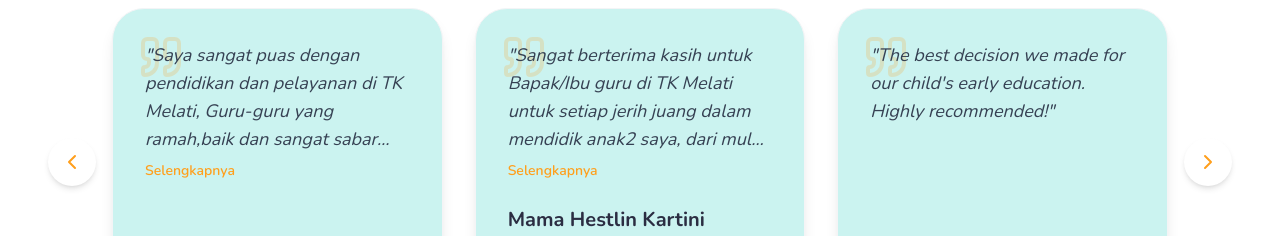
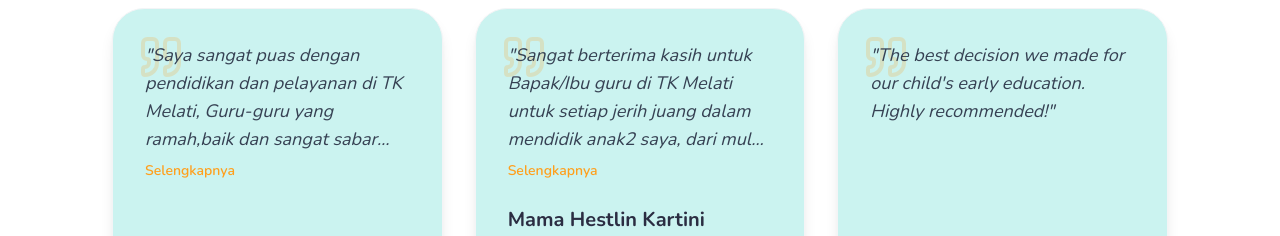
Before and after one commit to edooktarifa/tk_melati, a React (Vite) app: page / in a window 1280 px wide. Shown: the part 3480-3716 px from the top of the page. Built offline with nearby package versions, Linux system fonts and the light colour scheme.

Commit message:
fixing scroll for mobile

```diff
--- a/src/components/TeacherProfiles.jsx
+++ b/src/components/TeacherProfiles.jsx
@@ -67,7 +67,7 @@ const TeacherProfiles = () => {
 
                 <div className="relative max-w-4xl mx-auto">
                     <div className="flex justify-center items-center">
-                        <button onClick={prevSlide} className="absolute left-0 z-10 p-2 bg-white dark:bg-gray-800 rounded-full shadow-lg hover:bg-gray-100 dark:hover:bg-gray-700 hidden md:block text-gray-600 dark:text-gray-300">
+                        <button onClick={prevSlide} className="absolute left-0 z-10 p-2 bg-white dark:bg-gray-800 rounded-full shadow-lg hover:bg-gray-100 dark:hover:bg-gray-700 text-gray-600 dark:text-gray-300">
                             <ChevronLeft size={32} />
                         </button>
 
@@ -98,7 +98,7 @@ const TeacherProfiles = () => {
                             </AnimatePresence>
                         </div>
 
-                        <button onClick={nextSlide} className="absolute right-0 z-10 p-2 bg-white dark:bg-gray-800 rounded-full shadow-lg hover:bg-gray-100 dark:hover:bg-gray-700 hidden md:block text-gray-600 dark:text-gray-300">
+                        <button onClick={nextSlide} className="absolute right-0 z-10 p-2 bg-white dark:bg-gray-800 rounded-full shadow-lg hover:bg-gray-100 dark:hover:bg-gray-700 text-gray-600 dark:text-gray-300">
                             <ChevronRight size={32} />
                         </button>
                     </div>
--- a/src/components/Testimonials.jsx
+++ b/src/components/Testimonials.jsx
@@ -123,7 +123,7 @@ const Testimonials = () => {
 
                 <div className="relative">
                     {/* Carousel Content */}
-                    <div className="overflow-hidden min-h-[300px] px-4 md:px-20">
+                    <div className="overflow-hidden min-h-[300px] px-4 md:px-20 cursor-grab active:cursor-grabbing">
                         <AnimatePresence mode='wait'>
                             <motion.div
                                 key={currentIndex}
@@ -131,6 +131,18 @@ const Testimonials = () => {
                                 animate={{ opacity: 1, x: 0 }}
                                 exit={{ opacity: 0, x: -50 }}
                                 transition={{ duration: 0.3 }}
+                                drag="x"
+                                dragConstraints={{ left: 0, right: 0 }}
+                                dragElastic={0.2}
+                                onDragEnd={(e, { offset, velocity }) => {
+                                    const swipe = offset.x;
+
+                                    if (swipe < -50) {
+                                        nextSlide();
+                                    } else if (swipe > 50) {
+                                        prevSlide();
+                                    }
+                                }}
                                 className="grid grid-cols-1 md:grid-cols-2 lg:grid-cols-3 gap-8"
                             >
                                 {visibleTestimonials.map((testimonial) => (
@@ -139,20 +151,6 @@ const Testimonials = () => {
                             </motion.div>
                         </AnimatePresence>
                     </div>
-
-                    {/* Navigation Buttons (Desktop) */}
-                    <button
-                        onClick={prevSlide}
-                        className="absolute top-1/2 left-2 md:left-4 transform -translate-y-1/2 bg-white p-3 rounded-full shadow-md text-primary hover:bg-primary hover:text-white transition-colors z-10 hidden md:block"
-                    >
-                        <ChevronLeft size={24} />
-                    </button>
-                    <button
-                        onClick={nextSlide}
-                        className="absolute top-1/2 right-2 md:right-4 transform -translate-y-1/2 bg-white p-3 rounded-full shadow-md text-primary hover:bg-primary hover:text-white transition-colors z-10 hidden md:block"
-                    >
-                        <ChevronRight size={24} />
-                    </button>
                 </div>
 
                 {/* Pagination Dots */}
```
